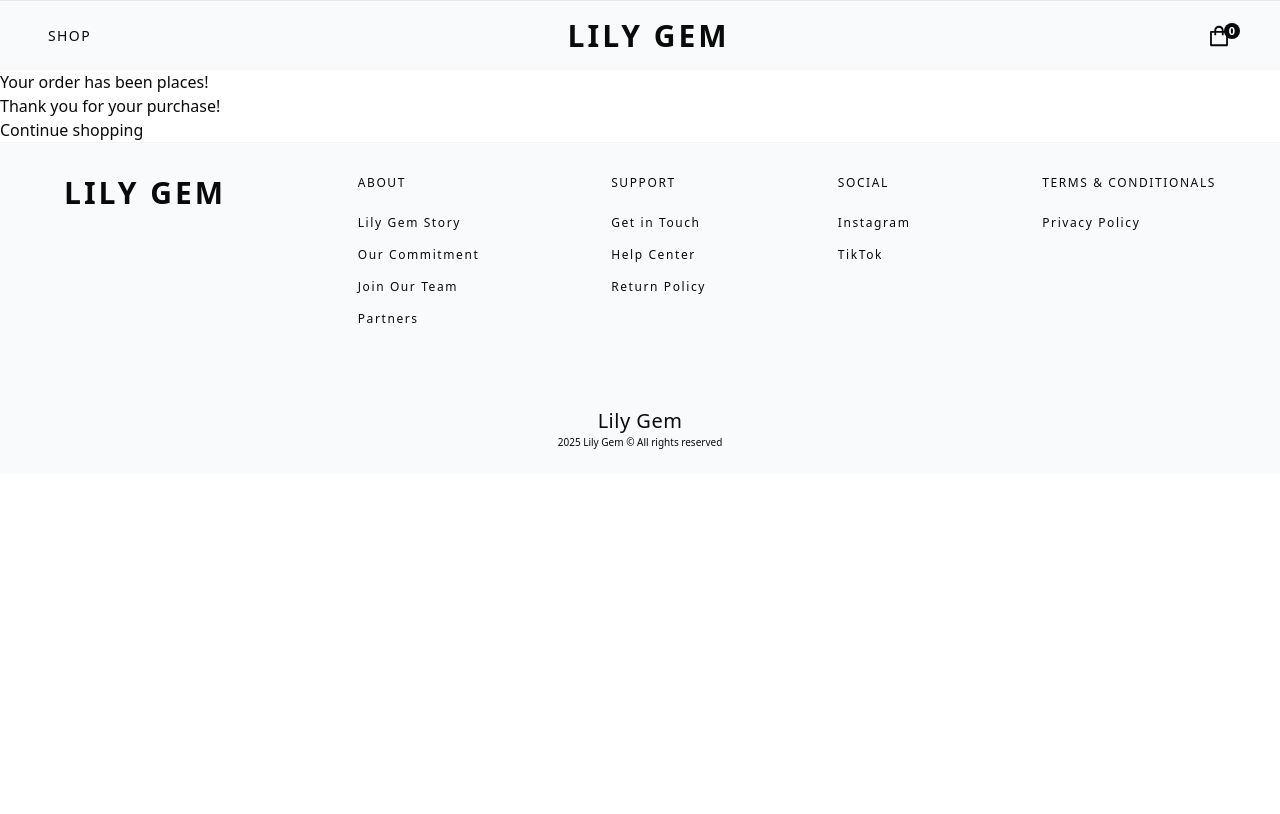
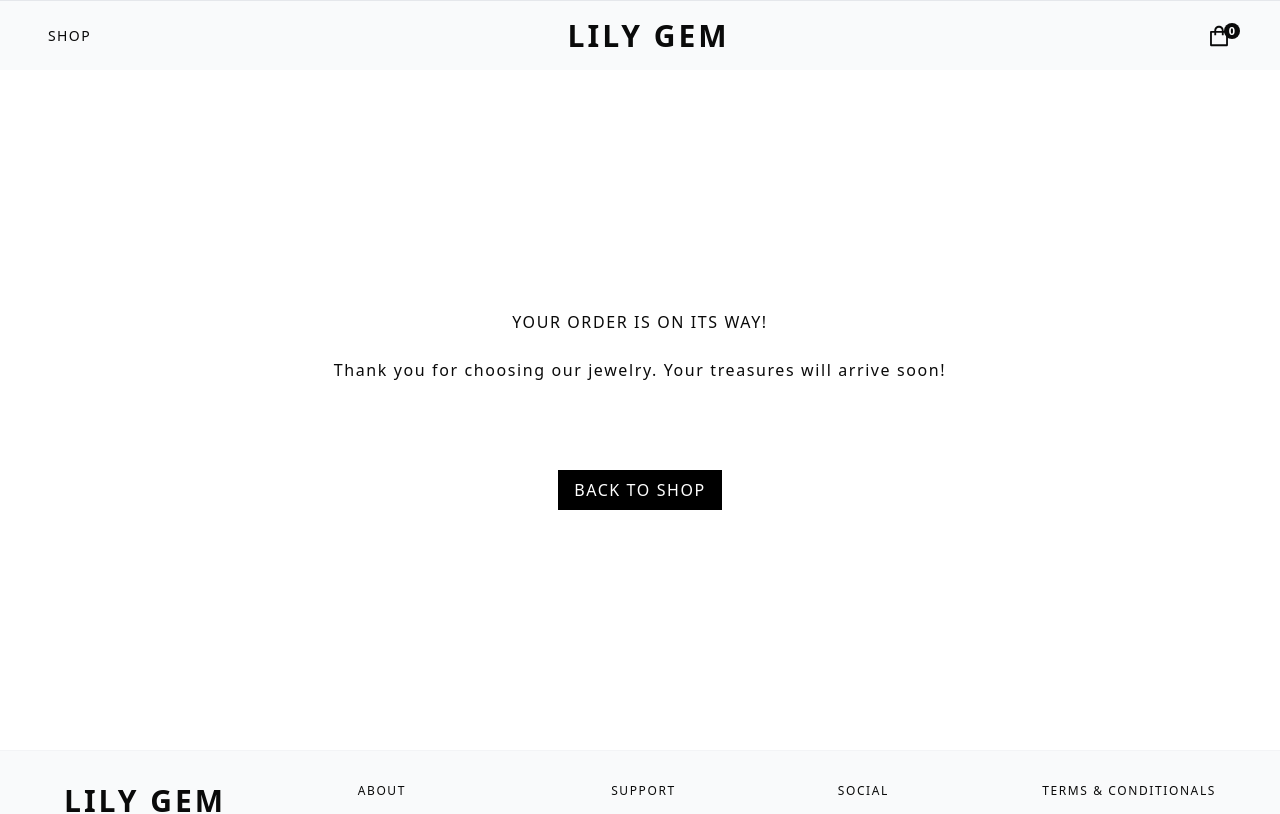
Before and after one commit to carolinmimmie/Lily-Gem, a Next.js app: page /success in a window 1280 px wide. Shown: the top 814 px of the page. Built offline with nearby package versions, Linux system fonts and the light colour scheme; no server answers.

Commit message:
tailwind on success page

```diff
--- a/app/api/checkout/route.ts
+++ b/app/api/checkout/route.ts
@@ -31,6 +31,8 @@ export const POST = async (request: Request) => {
       mode: "payment",
       success_url: `http://localhost:3000/success`,
       cancel_url: `http://localhost:3000/`,
+      // `https://lily-gem-a9mk.vercel.app/sucess`
+      // `https://lily-gem-a9mk.vercel.app/`
     });
 
     if (!session.url) throw new Error("Failed to create Stripe session");
--- a/app/components/Cart.tsx
+++ b/app/components/Cart.tsx
@@ -27,8 +27,11 @@ const Cart = () => {
       ></div>
       <div className="fixed top-0 right-0 h-screen w-full sm:w-[30%] bg-white z-50 flex flex-col gap-6 tracking-widest">
         <div className=" border-b border-gray-300">
-          <div className="p-4 flex justify-center align-middle gap-2 uppercase text-xs">
-            <button onClick={handleClose} className="text-[14px]">
+          <div
+            onClick={handleClose}
+            className="p-4 flex justify-center align-middle gap-2 uppercase text-xs cursor-pointer"
+          >
+            <button className="text-[14px] cursor-pointer">
               <AiOutlineLeft />
             </button>
             <span>Continue Shopping</span>
@@ -40,7 +43,7 @@ const Cart = () => {
         {cartItems.map((cartitem) => (
           <div key={cartitem.product._id} className="border-b border-gray-300">
             <div className="flex gap-4 p-4 justify-between">
-              <div className="relative h-[60px] w-[48px]">
+              <div className="relative h-[60px] min-w-[52px]">
                 <Image
                   src={urlFor(
                     cartitem.product.images && cartitem.product.images[0]
@@ -95,7 +98,7 @@ const Cart = () => {
             <div>Amount: {totalPrice} kr</div>
             <div>
               <button
-                className="bg-black text-white px-4 py-2 uppercase font-medium w-full"
+                className="bg-black text-white px-4 py-2 uppercase font-medium w-full cursor-pointer"
                 onClick={() => handleCheckout(cartItems)}
               >
                 To checkout
--- a/app/components/ProductDetail.tsx
+++ b/app/components/ProductDetail.tsx
@@ -10,7 +10,7 @@ interface ProductDetailProps {
 }
 
 const ProductDetail = ({ product }: ProductDetailProps) => {
-  const { addProduct, quantity } = useContext(CartContext);
+  const { addProduct, quantity, setShowCart } = useContext(CartContext);
 
   return (
     <div className="flex flex-col sm:flex-row gap-6 px-8 pb-12 pt-26 tracking-widest">
@@ -32,7 +32,10 @@ const ProductDetail = ({ product }: ProductDetailProps) => {
         <div className="flex flex-col gap-22">
           <button
             className="bg-black text-white px-4 py-2 uppercase font-medium cursor-pointer"
-            onClick={() => addProduct(product, quantity)}
+            onClick={() => {
+              addProduct(product, quantity);
+              setShowCart(true);
+            }}
           >
             Add to cart
           </button>
--- a/app/success/page.tsx
+++ b/app/success/page.tsx
@@ -1,11 +1,22 @@
+import Link from "next/link";
 import React from "react";
 
 const page = () => {
   return (
-    <div>
-      <h3>Your order has been places!</h3>
-      <p>Thank you for your purchase!</p>
-      <button>Continue shopping</button>
+    <div className="flex flex-col gap-22 items-center px-2 py-40 sm:py-60 tracking-widest">
+      <div className="flex flex-col items-center gap-6">
+        <h2 className="uppercase "> Your Order is on Its Way! </h2>
+        <p className="text-center">
+          Thank you for choosing our jewelry. Your treasures will arrive soon!
+        </p>
+      </div>
+      <div>
+        <Link href="/">
+          <button className="bg-black text-white px-4 py-2 uppercase font-medium cursor-pointer w-full">
+            Back to Shop
+          </button>
+        </Link>
+      </div>
     </div>
   );
 };
```
